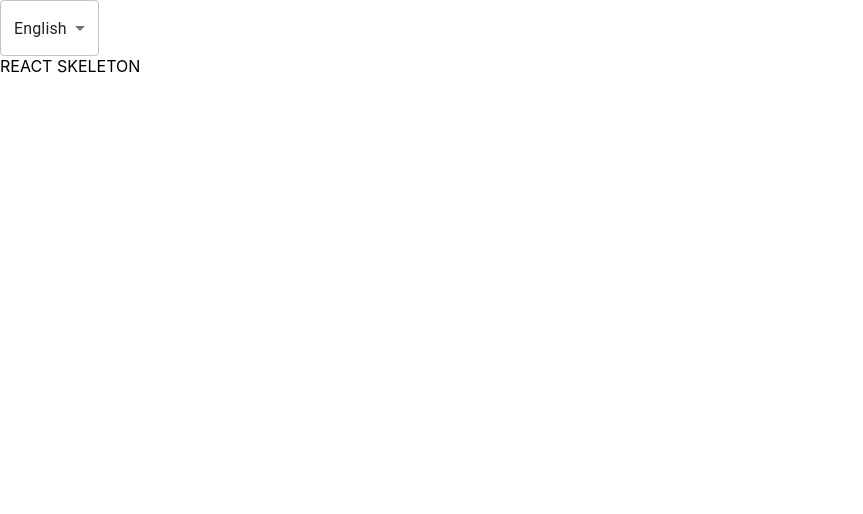
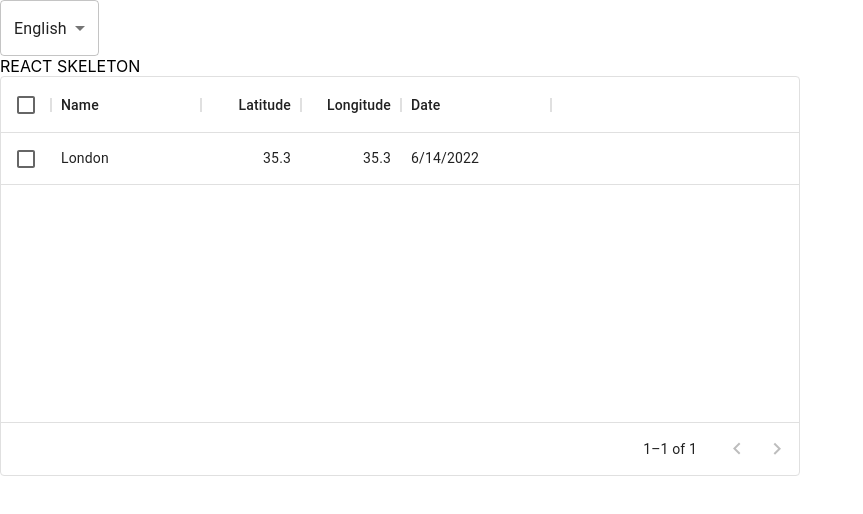
Before and after one commit to Nidal-Marwan/Via-Training, a React (Create React App) app in the folder packages/client/: page / in a window 1280 px wide. Shown: the top 514 px of the page, without its empty margins (0-863 px from the left). Built offline with nearby package versions, Linux system fonts and the light colour scheme.

Commit message:
Feat: table component

```diff
--- a/packages/client/package.json
+++ b/packages/client/package.json
@@ -7,6 +7,7 @@
     "@emotion/react": "^11.9.0",
     "@emotion/styled": "^11.8.1",
     "@mui/material": "^5.8.3",
+    "@mui/x-data-grid": "^5.12.1",
     "@react-google-maps/api": "^2.12.0",
     "@testing-library/jest-dom": "^5.16.4",
     "@testing-library/react": "^13.3.0",
@@ -52,5 +53,8 @@
       "last 1 firefox version",
       "last 1 safari version"
     ]
+  },
+  "devDependencies": {
+    "@types/js-cookie": "^3.0.2"
   }
 }
--- a/packages/client/src/App.tsx
+++ b/packages/client/src/App.tsx
@@ -1,11 +1,13 @@
 import { useState } from 'react';
+
+import Table from './common/components/Table';
 
 import { useTranslation } from 'react-i18next';
 import languages from './common/localization/languages';
 
 import cookies from 'js-cookie';
 
-import { Select, MenuItem, SelectChangeEvent } from '@mui/material';
+import { Select, MenuItem, SelectChangeEvent, Box } from '@mui/material';
 
 export const App = () => {
 	const { t, i18n } = useTranslation();
@@ -24,7 +26,13 @@ export const App = () => {
 	const handleChange = (event: SelectChangeEvent) => {
 		setLanguage(event.target.value);
 	};
-
+	const headers = [
+		{ field: 'name', headerName: 'Name', width: 150 },
+		{ field: 'lat', headerName: 'Latitude', type: 'number', width: 100 },
+		{ field: 'long', headerName: 'Longitude', type: 'number', width: 100 },
+		{ field: 'date', headerName: 'Date', type: 'date', width: 150 },
+	];
+	const data = [{id:1, name: 'London', lat: 35.3, long: 35.3, date: new Date()  }];
 	return (
 		<>
 			<Select onChange={handleChange} value={language}>
@@ -38,7 +46,8 @@ export const App = () => {
 					</MenuItem>
 				))}
 			</Select>
-			<div>{t('app.sekeleton')}</div>
+			<Box>{t('app.sekeleton')}</Box>
+			<Table columns={headers} rows={data}/>
 		</>
 	);
 };
--- /dev/null
+++ b/packages/client/src/common/components/Table.tsx
@@ -0,0 +1,21 @@
+import {DataGrid, GridColDef} from '@mui/x-data-grid';
+
+interface Data {
+	columns: any[];
+  rows:any[];
+}
+
+function Table (props: Data){
+ return (
+  <div style={{ height: 400, width: 800 }}>
+  <DataGrid
+    rows={props.rows}
+    columns={props.columns}
+    checkboxSelection
+    rowsPerPageOptions={[]}
+  />
+</div>
+ )
+};
+
+export default Table;
```
Also changed, not shown: 2 other files (tests, documents, lock files or other folders).
